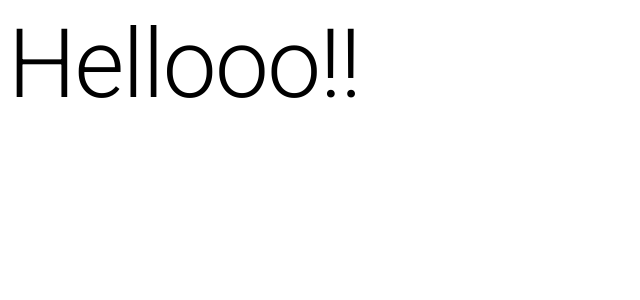
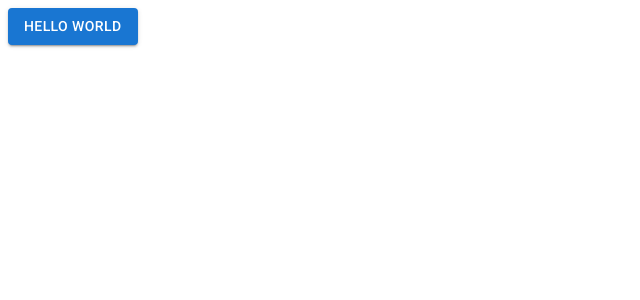
Before and after one commit to CodecoolGlobal/el-proyecte-grande-design-general-HorvathAron, a React (Create React App) app in the folder frontend/: page / in a window 1280 px wide. Shown: the top 300 px of the page, without its empty margins (0-640 px from the left). Built offline with nearby package versions, Linux system fonts and the light colour scheme.

Commit message:
material-ui version change v4 to v5

```diff
--- a/frontend/package.json
+++ b/frontend/package.json
@@ -3,9 +3,11 @@
   "version": "0.1.0",
   "private": true,
   "dependencies": {
+    "@emotion/react": "^11.10.6",
+    "@emotion/styled": "^11.10.6",
     "@fontsource/roboto": "^4.5.8",
-    "@material-ui/core": "^4.12.4",
-    "@material-ui/icons": "^4.11.3",
+    "@mui/icons-material": "^5.11.11",
+    "@mui/material": "^5.11.13",
     "@testing-library/jest-dom": "^5.16.5",
     "@testing-library/react": "^13.4.0",
     "@testing-library/user-event": "^13.5.0",
--- a/frontend/public/index.html
+++ b/frontend/public/index.html
@@ -28,6 +28,10 @@
     rel="stylesheet"
     href="https://fonts.googleapis.com/css?family=Roboto:300,400,500,700&display=swap"
     />
+    <link
+    rel="stylesheet"
+    href="https://fonts.googleapis.com/icon?family=Material+Icons"
+    />
     <title>React App</title>
   </head>
   <body>
--- a/frontend/src/App.jsx
+++ b/frontend/src/App.jsx
@@ -1,12 +1,9 @@
-import React from "react";
-import {Typography} from "@material-ui/core"
+import Button from '@mui/material/Button';
 
-const App = () => {
-     return (
-        <div>
-            <Typography variant="h1">Hellooo!!</Typography>
-
-        </div>
-     )
+export default function MyApp() {
+  return (
+    <div>
+      <Button variant="contained">Hello World</Button>
+    </div>
+  );
 }
-export default App;
```
Also changed, not shown: 1 other file (tests, documents, lock files or other folders).
